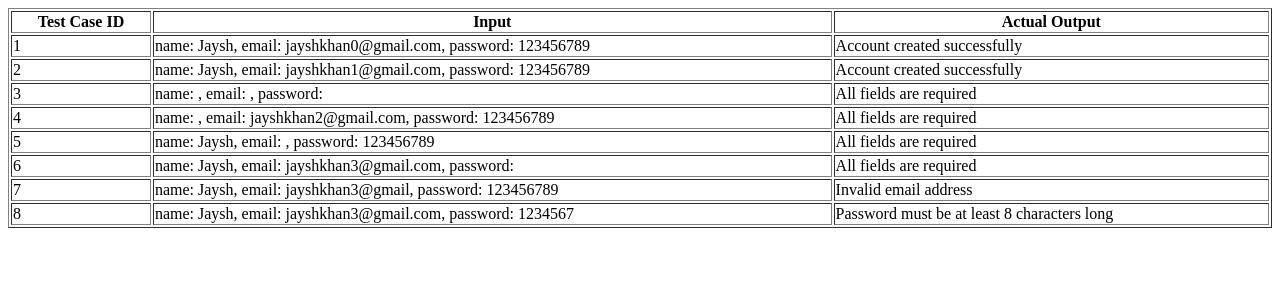
After one commit to JayshKhan/FessageWeb, a PHP site: page /FSS/Test.php in a window 1280 px wide. The commit adds this page. Shown: the top 300 px of the page. Run offline with PHP 8.4, Linux system fonts and the light colour scheme.

Commit message:
Test Case Designs

```diff
--- /dev/null
+++ b/Test.php
@@ -0,0 +1,118 @@
+<!DOCTYPE html>
+<html lang="en">
+<head>
+    <meta charset="UTF-8">
+    <meta http-equiv="X-UA-Compatible" content="IE=edge">
+    <meta name="viewport" content="width=device-width, initial-scale=1.0">
+    <title>Testing</title>
+
+</head>
+<body>
+
+
+    <!-- php script to test -->
+    <?php
+
+        function signup($name, $email, $password) {
+            // validate input
+            if (empty($name) || empty($email) || empty($password)) {
+              return "All fields are required";
+            }
+            if (!filter_var($email, FILTER_VALIDATE_EMAIL)) {
+              return "Invalid email address";
+            }
+            if (strlen($password) < 8) {
+              return "Password must be at least 8 characters long";
+            }
+
+            //connect to database
+            // $conn = new mysqli('localhost','root','','fss');
+            // // create user in database
+            // $hashed_password = password_hash($password, PASSWORD_DEFAULT);
+            // $sql = "INSERT INTO users (name, email, password) VALUES (?, ?, ?)";
+            // $stmt = $conn->prepare($sql);
+            // $stmt->bind_param("sss", $name, $email, $hashed_password);
+            // $stmt->execute();
+            // $stmt->close();
+
+            return "Account created successfully";
+        }
+
+        // function Test() {
+            //create a name array and store name inputs in it
+            $nameArray = [
+                'Jaysh',
+                'Jaysh',
+                '',
+                '',
+                'Jaysh',
+                'Jaysh',
+                'Jaysh',
+                'Jaysh'
+            ];
+            //create a email array and store email inputs in it
+            $emailArray = [
+                'jayshkhan0@gmail.com',
+                'jayshkhan1@gmail.com',
+                '',
+                'jayshkhan2@gmail.com',
+                '',
+                'jayshkhan3@gmail.com',
+                'jayshkhan3@gmail',
+                'jayshkhan3@gmail.com',
+            ];
+            //create a password array and store password inputs in it
+            $passwordArray = [
+                '123456789',
+                '123456789',
+                '',
+                '123456789',
+                '123456789',
+                '',
+                '123456789',
+                '1234567',
+            ];
+
+            // create a table with incrementing test case id, inputs, expected output and actual output
+            $table = '<table border="1" style="width:100%">'
+                . '<tr>'
+                . '<th>Test Case ID</th>'
+                . '<th>Input</th>'
+                // . '<th>Expected Output</th>'
+                . '<th>Actual Output</th>'
+                . '</tr>';
+
+            // loop through the arrays and call the function with each input
+            for ($i = 0; $i < count($nameArray); $i++) {
+                $name = $nameArray[$i];
+                $email = $emailArray[$i];
+                $password = $passwordArray[$i];
+                $expectedOutput = 'Account created successfully';
+                $actualOutput = signup($name, $email, $password);
+
+                // compare the expected output with the actual output
+                if ($expectedOutput == $actualOutput) {
+                    $result = 'Pass';
+                } else {
+                    $result = 'Fail';
+                }
+
+                // add a row to the table with the test case id, inputs, expected output and actual output
+                $table .= '<tr>'
+                    . '<td>' . ($i + 1) . '</td>'
+                    . '<td> name: '. $name . ',  email: ' . $email . ',  password: ' . $password . '</td>'
+                    // . '<td>' . $expectedOutput . '</td>'
+                    . '<td>' . $actualOutput . '</td>'
+                    . '</tr>';
+            }
+            echo $table;
+
+
+
+
+        // echo Test();
+    ?>
+    <div id="demo"></div>
+
+</body>
+</html>
```
Also changed, not shown: phpscripts/CalculateFileSize.php (added, +13 -0 lines), phpscripts/Tests/FileSizeTest.php (added, +25 -0 lines), phpscripts/Tests/MainTest.php (added, +99 -0 lines), phpscripts/signup.php (+27 -1 lines).
